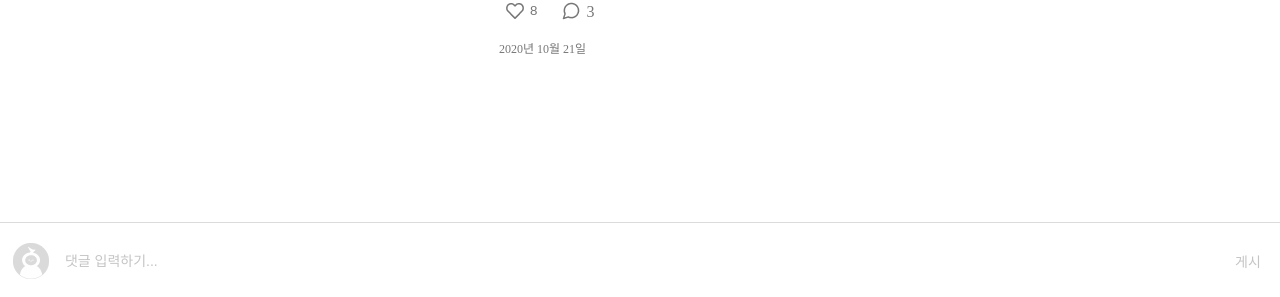
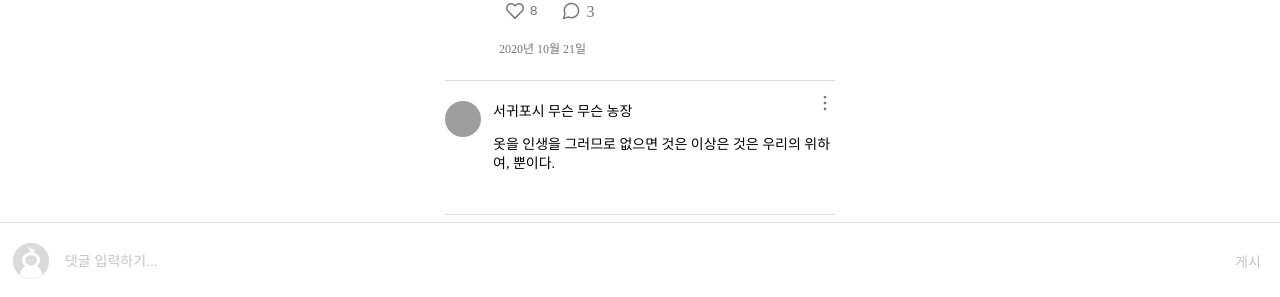
Before and after one commit to munseunggyu/triplus, a React (Create React App) app: page /asdf in a window 1280 px wide. Shown: the part 501-798 px from the top of the page. Built offline with nearby package versions, Linux system fonts and the light colour scheme; grey boxes are pictures that could not be loaded.

Commit message:
feat: postDetail 페이지 html, css 완성

```diff
--- /dev/null
+++ b/src/pages/PostDetail/Comment.jsx
@@ -0,0 +1,76 @@
+import React from "react";
+import styled from "styled-components";
+import more_vertical from "../../assets/images/more-vertical.png";
+
+const CommentList = styled.li`
+  list-style: none;
+  max-width: 390px;
+  display: flex;
+  gap: 12px;
+  margin: 0 auto 24px;
+  position: relative;
+  &:first-child {
+    padding-top: 20px;
+  }
+  border-top: 1px solid #dbdbdb;
+  padding-top: 20px;
+`;
+
+const CommentImg = styled.img`
+  width: 36px;
+  height: 36px;
+  border-radius: 50%;
+  object-fit: cover;
+`;
+const CommentUserName = styled.strong`
+  margin-top: 4px;
+  font-size: 14px;
+  display: block;
+  font-weight: 500;
+`;
+
+const CommentTxt = styled.pre`
+  font-size: 14px;
+  margin-bottom: 16px;
+  line-height: 1.4;
+  white-space: -moz-pre-wrap;
+  white-space: -pre-wrap;
+  white-space: -o-pre-wrap;
+  white-space: pre-wrap;
+  word-wrap: break-word;
+  margin-top: 16px;
+`;
+
+const CommentTime = styled.time`
+  font-size: 10px;
+  color: #767676;
+`;
+
+const CommentVertical = styled.button`
+  position: absolute;
+  top: 12px;
+  right: 0;
+  width: 20px;
+  height: 20px;
+  background-size: 20px;
+  background: center / contain url(${more_vertical}) no-repeat;
+`;
+
+export default function Comment() {
+  return (
+    <CommentList>
+      <CommentImg src="https://cdn.pixabay.com/photo/2020/12/16/10/44/cat-5836297_1280.jpg" />
+      <div>
+        <CommentUserName>서귀포시 무슨 무슨 농장</CommentUserName>
+        <CommentTxt>
+          옷을 인생을 그러므로 없으면 것은 이상은 것은 우리의 위하여, 뿐이다.
+        </CommentTxt>
+
+        <CommentTime></CommentTime>
+      </div>
+      <CommentVertical>
+        <span className="ir">더보기 버튼</span>
+      </CommentVertical>
+    </CommentList>
+  );
+}
--- a/src/pages/PostDetail/index.jsx
+++ b/src/pages/PostDetail/index.jsx
@@ -5,6 +5,7 @@ import Vertical from "../../components/Header/Vertical";
 import PostCard from "../../components/PostCard";
 import Prev from "../../components/Header/Prev";
 import CommentBar from "../../components/CommentBar";
+import Comment from "./Comment";
 
 export default function PostDetail() {
   return (
@@ -15,6 +16,9 @@ export default function PostDetail() {
       </Header>
       <MainContainer>
         <PostCard />
+        <Comment />
+        <Comment />
+        <Comment />
       </MainContainer>
       <CommentBar />
     </>
--- a/src/pages/PostUpload/index.jsx
+++ b/src/pages/PostUpload/index.jsx
@@ -2,11 +2,11 @@ import React, { useState } from "react";
 import styled from "styled-components";
 import Header from "../../components/Header";
 import Prev from "../../components/Header/Prev";
-import uploadBtn from "../../assets/images/upload_button.png";
+import upload_button from "../../assets/images/upload_button.png";
 import { MainContainer } from "../../components/MainContainer";
-import smallProfile from "../../assets/images/user_img_small.png";
-import uploadFile from "../../assets/images/upload-file.png";
-import xIcon from "../../assets/images/x.png";
+import small_profile from "../../assets/images/user_img_small.png";
+import upload_file from "../../assets/images/upload-file.png";
+import x from "../../assets/images/x.png";
 
 const UploadContainer = styled.div`
   display: flex;
@@ -23,7 +23,7 @@ const UploadContentWrapper = styled.div`
 `;
 
 const SmallProfileImg = styled.div`
-  background: url(${smallProfile}) no-repeat;
+  background: url(${small_profile}) no-repeat;
   display: block;
   width: 42px;
   height: 42px;
@@ -55,7 +55,7 @@ const UploadContentImg = styled.div`
 
 // button
 const UploadBtn = styled.button`
-  background: url(${uploadBtn}) no-repeat;
+  background: url(${upload_button}) no-repeat;
   background-size: 90px;
   margin-left: auto;
   width: 90px;
@@ -67,7 +67,7 @@ const UploadFileBtn = styled.button`
   position: fixed;
   bottom: 16px;
   right: 16px;
-  background: url(${uploadFile}) no-repeat;
+  background: url(${upload_file}) no-repeat;
   background-size: 50px;
   width: 50px;
   height: 50px;
@@ -77,7 +77,7 @@ const DeleteBtn = styled.button`
   position: relative;
   bottom: 205px;
   left: 270px;
-  background: ${(props) => (props.uploadImg ? `url(${xIcon})` : "")};
+  background: ${(props) => (props.uploadImg ? `url(${x})` : "")};
   background-size: 22px;
   width: 22px;
   height: 22px;
```
Also changed, not shown: src/assets/images/more-vertical.png (added).
